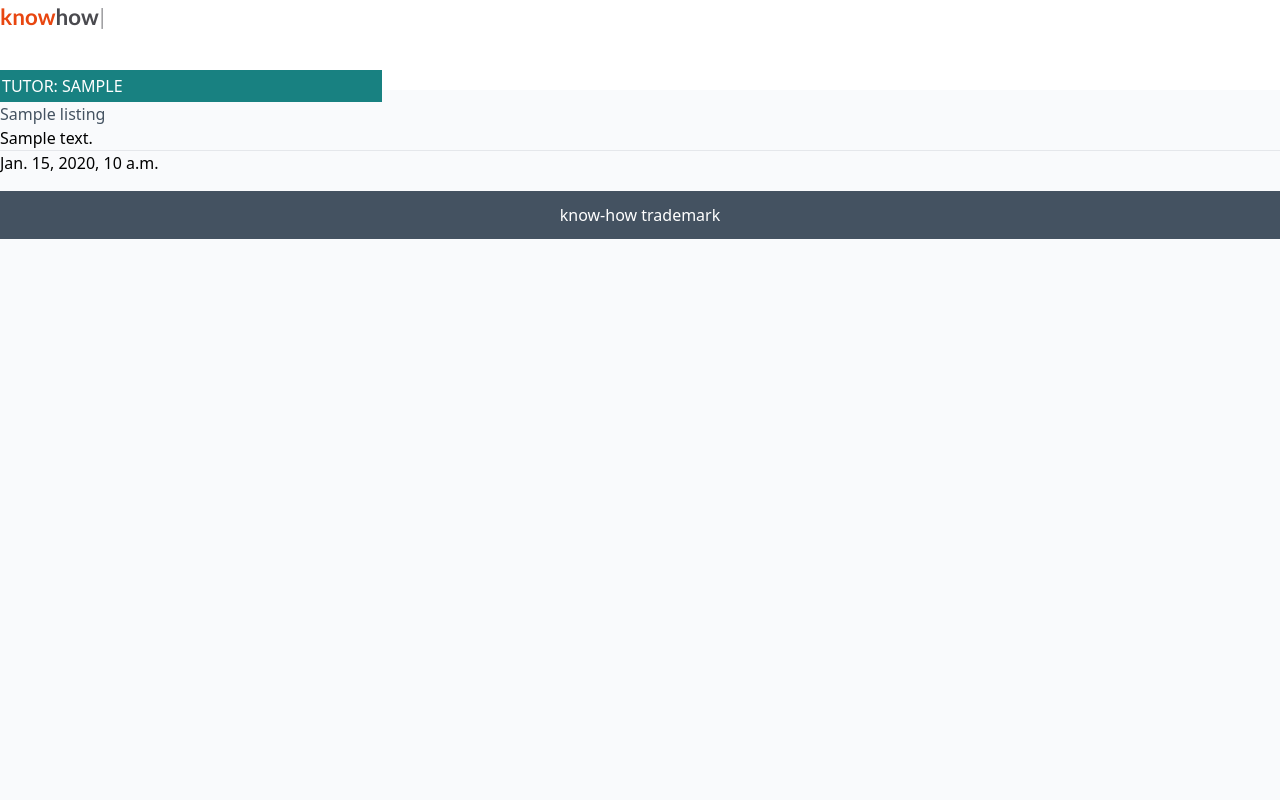
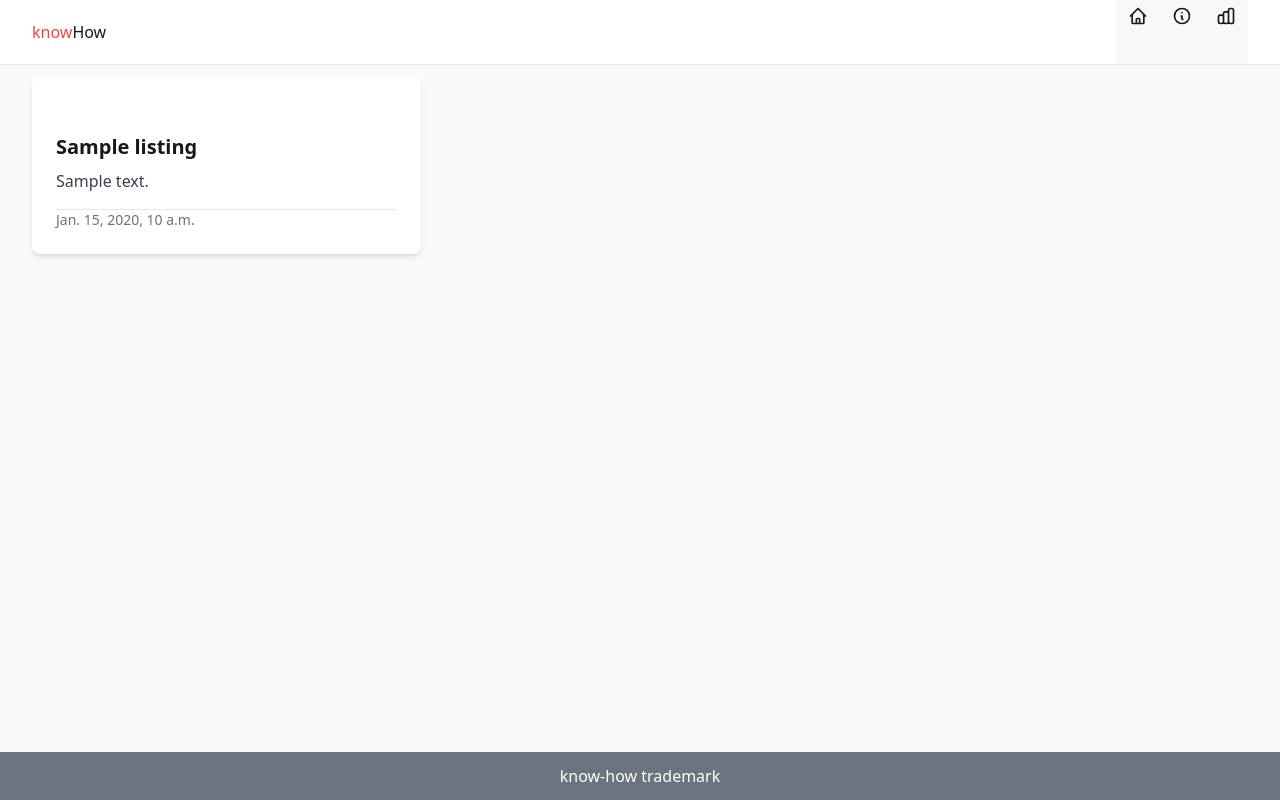
Before and after one commit to SandyWyper/Know-How, a Django app: page / in a window 1280 px wide. Run offline with Django 4.2, Linux system fonts and the light colour scheme; tables that the repository leaves empty hold one stand-in row (values such as "Sample post"); style sheets or scripts are compiled from the project's sources; some libraries are stand-ins or nearby versions.

Commit message:
add tailwind + Daisy UI styles

```diff
--- a/listings/templates/listings/index.html
+++ b/listings/templates/listings/index.html
@@ -1,37 +1,38 @@
 {% extends "base.html" %} {% block content %}
 
 <!-- index.html content starts here -->
-<div class="container-fluid">
-  <div class="row">
+<div class="max-w-7xl mx-auto px-4 sm:px-6 lg:px-8">
+  <div class="grid grid-cols-1 gap-6">
     <!-- Blog Entries Column -->
-    <div class="col-12 mt-3 left">
-      <div class="row">
+    <div class="mt-3">
+      <div class="grid grid-cols-1 md:grid-cols-2 lg:grid-cols-3 gap-6">
         {% for listing in listing_list %}
-        <div class="col-md-4">
-          <div class="card mb-4">
-            <div class="card-body">
+        <div>
+          <div class="bg-white rounded-lg shadow-md mb-4">
+            <div class="p-6">
               <div class="image-container">
                 <div class="image-flash">
-                  <p class="author">Tutor: {{ listing.tutor }}</p>
+                  <p class="text-white m-1 uppercase">
+                    Tutor: {{ listing.tutor }}
+                  </p>
                 </div>
               </div>
               <a href="#" class="post-link">
-                <h2 class="card-title">{{ listing.title }}</h2>
+                <h2 class="text-xl font-semibold mb-2">{{ listing.title }}</h2>
               </a>
-              <p class="card-text">{{ listing.short_description }}</p>
+              <p class="text-gray-700 mb-4">{{ listing.short_description }}</p>
               <hr />
-              <p class="card-text text-muted h6">{{ listing.created_on}}</p>
+              <p class="text-sm text-gray-500">{{ listing.created_on}}</p>
             </div>
           </div>
         </div>
-        {% if forloop.counter|divisibleby:3 %}
+        {% endfor %}
       </div>
-      <div class="row">{% endif %} {% endfor %}</div>
     </div>
   </div>
   {% if is_paginated %}
   <nav aria-label="Page navigation">
-    <ul class="pagination justify-content-center">
+    <ul class="flex justify-center space-x-2">
       {% if page_obj.has_next %}
       <li>
         <a href="?page={{ page_obj.next_page_number }}" class="page-link">
--- a/static/css/style.css
+++ /dev/null
@@ -1,161 +0,0 @@
-body {
-  background-color: #f9fafc;
-}
-
-.brand {
-  font-family: Lato, sans-serif;
-  font-size: 1.4rem;
-  font-weight: 700;
-  color: #4a4a4f;
-}
-
-.red-o {
-  color: #e84610;
-}
-
-.thin {
-  font-weight: 300;
-}
-
-.light-bg {
-  background-color: #fff;
-}
-
-.dark-bg {
-  background-color: #445261;
-}
-
-.main-bg {
-  background-color: #f9fafc;
-}
-
-.card {
-  border: none;
-  background-color: transparent;
-}
-
-.image-container {
-  position: relative;
-}
-
-.image-flash {
-  position: absolute;
-  bottom: 5%;
-  min-width: 30%;
-  left: -2px;
-  background-color: #188181;
-}
-
-.scale {
-  width: 100%;
-  height: auto;
-}
-
-.author {
-  color: white;
-  margin: 4px;
-  text-transform: uppercase;
-}
-
-.masthead {
-  margin-top: 10px;
-  overflow: hidden;
-  position: relative;
-  display: inline-block;
-  height: 33vh;
-  width: 100%;
-}
-
-.masthead-text {
-  background-color: #445261;
-  color: white;
-  position: relative;
-}
-
-.masthead-image {
-  position: relative;
-  overflow: hidden;
-}
-
-.masthead-image:after {
-  content: "";
-  position: absolute;
-  top: 0;
-  right: 90%;
-  height: 100%;
-  width: 150%;
-  background: #445261;
-  -webkit-transform: skew(15deg);
-  -moz-transform: skew(15deg);
-  transform: skew(15deg);
-  z-index: 100;
-}
-
-.post-link {
-  text-decoration: none;
-  color: #445261;
-}
-
-.post-link:hover,
-.page-link {
-  color: #e84610;
-}
-
-.post-title {
-  margin-top: 10%;
-  margin-left: 5%;
-}
-
-.post-subtitle {
-  margin-left: 5%;
-  color: lightgray;
-}
-
-.btn-signup,
-.btn-edit {
-  background-color: #188181;
-  color: #fff;
-}
-
-.btn-signup:hover,
-.btn-signup:active {
-  background-color: #fff;
-  color: #23bbbb;
-}
-
-.link {
-  color: #23bbbb;
-  text-decoration: none;
-}
-
-.link:hover,
-.link:active {
-  color: #445261;
-  text-decoration: underline;
-}
-
-.btn-like {
-  color: #e84610;
-  border: none;
-  background: transparent;
-}
-
-.btn-delete {
-  color: #fff;
-  background: #e84610;
-}
-
-.btn-like:hover,
-.btn-like:active {
-  color: #e84610;
-  background: transparent;
-  border: none;
-}
-
-.faded {
-  color: rgb(172, 175, 175);
-}
-
-.approval {
-  color: rgb(222, 146, 168);
-}
--- a/templates/base.html
+++ b/templates/base.html
@@ -1,21 +1,13 @@
 {% load static %} {% url 'home' as home_url %} {% load static tailwind_tags %}
 
 <!DOCTYPE html>
-<html class="h-100" lang="en">
+<html class="h-full" lang="en">
   <head>
     <title>Know How</title>
     <meta name="viewport" content="width=device-width, initial-scale=1" />
 
     <!-- Google Fonts CSS -->
     <link rel="preconnect" href="https://fonts.gstatic.com" />
-    <link
-      href="https://fonts.googleapis.com/css2?family=Roboto:wght@300&display=swap"
-      rel="stylesheet"
-    />
-    <link
-      href="https://fonts.googleapis.com/css2?family=Lato:wght@300;700&display=swap"
-      rel="stylesheet"
-    />
 
     <!-- Font Awesome CSS -->
     <link
@@ -30,59 +22,87 @@
     <link rel="stylesheet" href="{% static 'css/style.css' %}" />
   </head>
 
-  <body class="d-flex flex-column h-100 main-bg">
+  <body class="flex flex-col h-full bg-gray-50">
     <!-- Navigation -->
-    <nav class="navbar navbar-expand-lg navbar-light bg-white">
-      <div class="container-fluid">
-        <a class="navbar-brand" href="{{ home_url }}"
-          ><span class="brand"
-            ><span class="red-o">know</span>how<span class="thin">|</span></span
-          ></a
-        >
-        <button
-          class="navbar-toggler"
-          type="button"
-          data-bs-toggle="collapse"
-          data-bs-target="#navbarText"
-          aria-controls="navbarText"
-          aria-expanded="false"
-          aria-label="Toggle navigation"
-        >
-          <span class="navbar-toggler-icon"></span>
-        </button>
-        <div class="collapse navbar-collapse" id="navbarText">
-          <ul class="navbar-nav me-auto mb-2 mb-lg-0">
-            <li class="nav-item">
-              <a
-                class="nav-link {% if request.path == home_url %}active{% endif %}"
-                aria-current="page"
-                href="{{ home_url }}"
-                >Home</a
-              >
+    <nav class="bg-white border-b border-gray-200">
+      <div class="max-w-7xl mx-auto px-4 sm:px-6 lg:px-8">
+        <div class="flex justify-between h-16">
+          <div class="flex items-center">
+            <a class="brand" href="{{ home_url }}"
+              ><span class="brand"
+                ><span class="text-red-500">know</span>How</span
+              ></a
+            >
+          </div>
+          <ul class="menu menu-horizontal bg-base-200">
+            <li>
+              <a>
+                <svg
+                  xmlns="http://www.w3.org/2000/svg"
+                  class="h-5 w-5"
+                  fill="none"
+                  viewBox="0 0 24 24"
+                  stroke="currentColor"
+                >
+                  <path
+                    stroke-linecap="round"
+                    stroke-linejoin="round"
+                    stroke-width="2"
+                    d="M3 12l2-2m0 0l7-7 7 7M5 10v10a1 1 0 001 1h3m10-11l2 2m-2-2v10a1 1 0 01-1 1h-3m-6 0a1 1 0 001-1v-4a1 1 0 011-1h2a1 1 0 011 1v4a1 1 0 001 1m-6 0h6"
+                  />
+                </svg>
+              </a>
+            </li>
+            <li>
+              <a>
+                <svg
+                  xmlns="http://www.w3.org/2000/svg"
+                  class="h-5 w-5"
+                  fill="none"
+                  viewBox="0 0 24 24"
+                  stroke="currentColor"
+                >
+                  <path
+                    stroke-linecap="round"
+                    stroke-linejoin="round"
+                    stroke-width="2"
+                    d="M13 16h-1v-4h-1m1-4h.01M21 12a9 9 0 11-18 0 9 9 0 0118 0z"
+                  />
+                </svg>
+              </a>
+            </li>
+            <li>
+              <a>
+                <svg
+                  xmlns="http://www.w3.org/2000/svg"
+                  class="h-5 w-5"
+                  fill="none"
+                  viewBox="0 0 24 24"
+                  stroke="currentColor"
+                >
+                  <path
+                    stroke-linecap="round"
+                    stroke-linejoin="round"
+                    stroke-width="2"
+                    d="M9 19v-6a2 2 0 00-2-2H5a2 2 0 00-2 2v6a2 2 0 002 2h2a2 2 0 002-2zm0 0V9a2 2 0 012-2h2a2 2 0 012 2v10m-6 0a2 2 0 002 2h2a2 2 0 002-2m0 0V5a2 2 0 012-2h2a2 2 0 012 2v14a2 2 0 01-2 2h-2a2 2 0 01-2-2z"
+                  />
+                </svg>
+              </a>
             </li>
           </ul>
-          <span class="navbar-text text-muted">
-            Level up your skills today!
-          </span>
         </div>
       </div>
     </nav>
 
-    <main class="flex-shrink-0 main-bg">
+    <main class="flex-grow bg-gray-50">
       {% block content %}
       <!-- Content Goes here -->
       {% endblock content %}
     </main>
 
     <!-- Footer -->
-    <footer class="footer mt-auto py-3 dark-bg">
+    <footer class="mt-auto py-3 bg-gray-500">
       <p class="m-0 text-center text-white">know-how trademark</p>
     </footer>
-
-    <script
-      src="https://cdn.jsdelivr.net/npm/bootstrap@5.0.1/dist/js/bootstrap.bundle.min.js"
-      integrity="sha384-gtEjrD/SeCtmISkJkNUaaKMoLD0//ElJ19smozuHV6z3Iehds+3Ulb9Bn9Plx0x4"
-      crossorigin="anonymous"
-    ></script>
   </body>
 </html>
```
